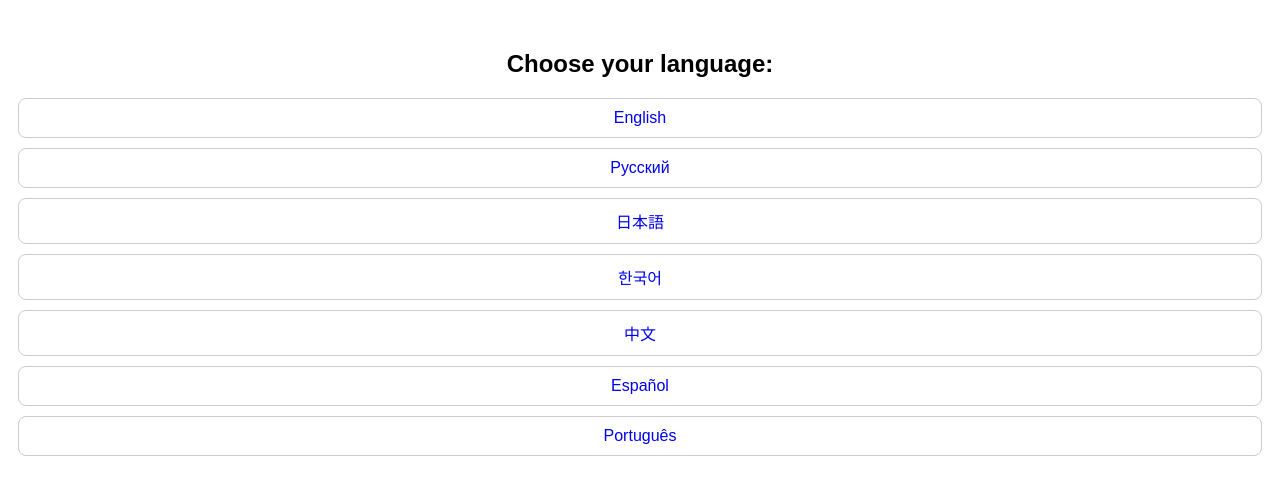
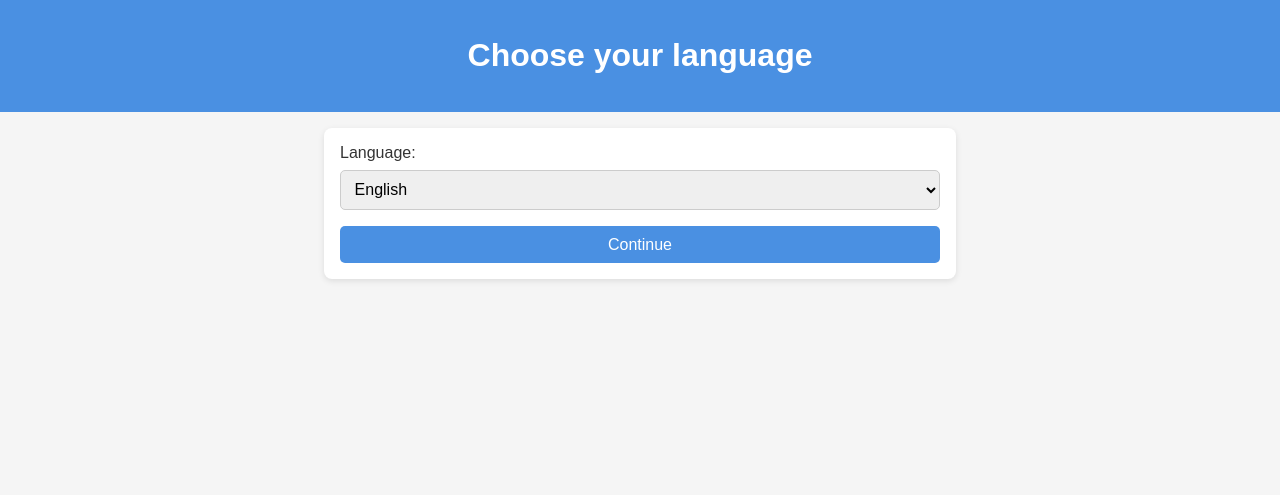
Before and after one commit to Xyrenzo/Test, a FastAPI app: page / in a window 1280 px wide. Shown: the top 495 px of the page. Run offline with FastAPI, Linux system fonts and the light colour scheme.

Commit message:
Update choose.html

```diff
--- a/templates/choose.html
+++ b/templates/choose.html
@@ -1,22 +1,29 @@
-<!doctype html>
-<html>
+<!DOCTYPE html>
+<html lang="en">
 <head>
-  <meta charset="utf-8">
+  <meta charset="UTF-8">
   <title>Choose Language</title>
-  <style>
-    body { font-family: sans-serif; text-align: center; margin-top: 50px; }
-    a { display: block; margin: 10px; padding: 10px; border: 1px solid #ccc; text-decoration: none; border-radius: 8px; }
-    a:hover { background: #f0f0f0; }
-  </style>
+  <link rel="stylesheet" href="{{ url_for('static', path='style.css') }}">
 </head>
 <body>
-  <h2>Choose your language:</h2>
-  <a href="/post/en">English</a>
-  <a href="/post/ru">Русский</a>
-  <a href="/post/ja">日本語</a>
-  <a href="/post/ko">한국어</a>
-  <a href="/post/zh">中文</a>
-  <a href="/post/es">Español</a>
-  <a href="/post/pt">Português</a>
+  <header>
+    <h1>Choose your language</h1>
+  </header>
+
+  <div class="container">
+    <form action="/set_language" method="post">
+      <label for="language">Language:</label>
+      <select name="language" id="language">
+        <option value="en" selected>English</option>
+        <option value="ru">Русский</option>
+        <option value="ja">日本語</option>
+        <option value="ko">한국어</option>
+        <option value="zh">中文</option>
+        <option value="es">Español</option>
+        <option value="pt">Português</option>
+      </select>
+      <button type="submit">Continue</button>
+    </form>
+  </div>
 </body>
 </html>
```
